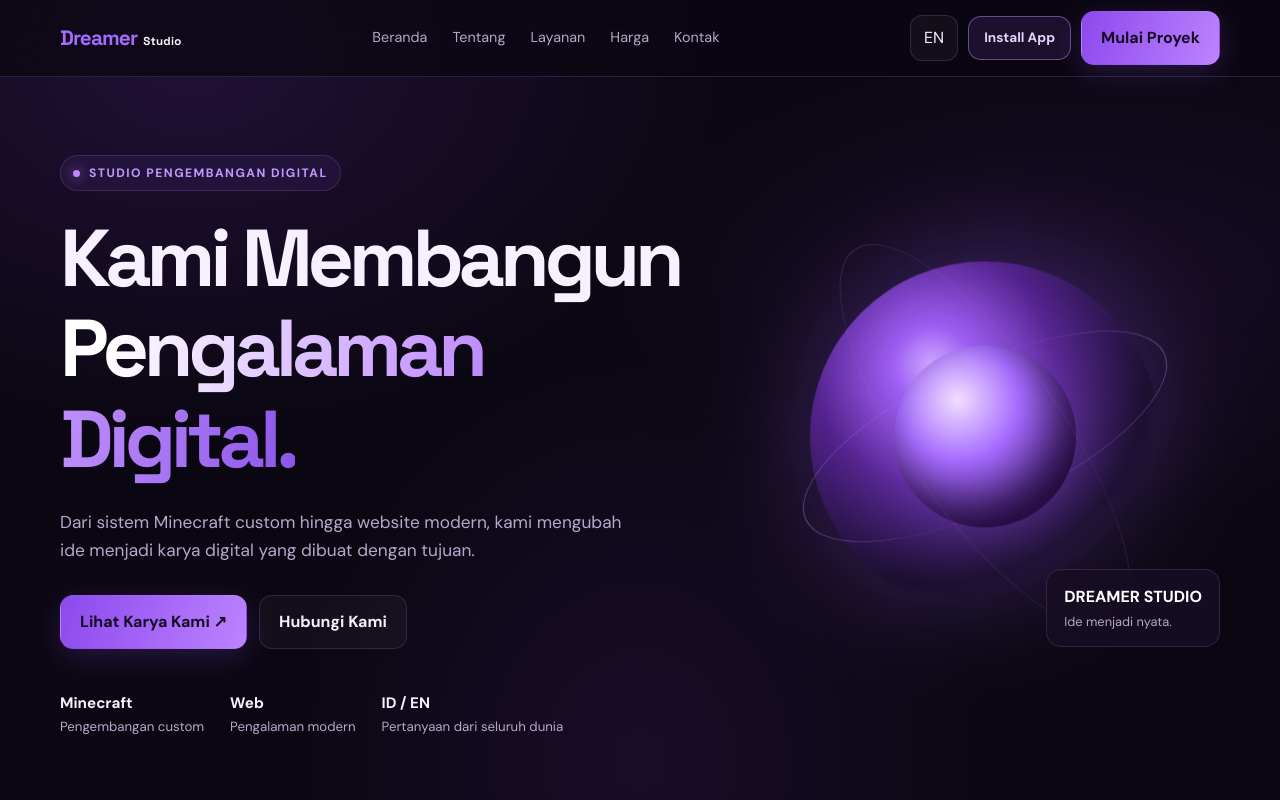
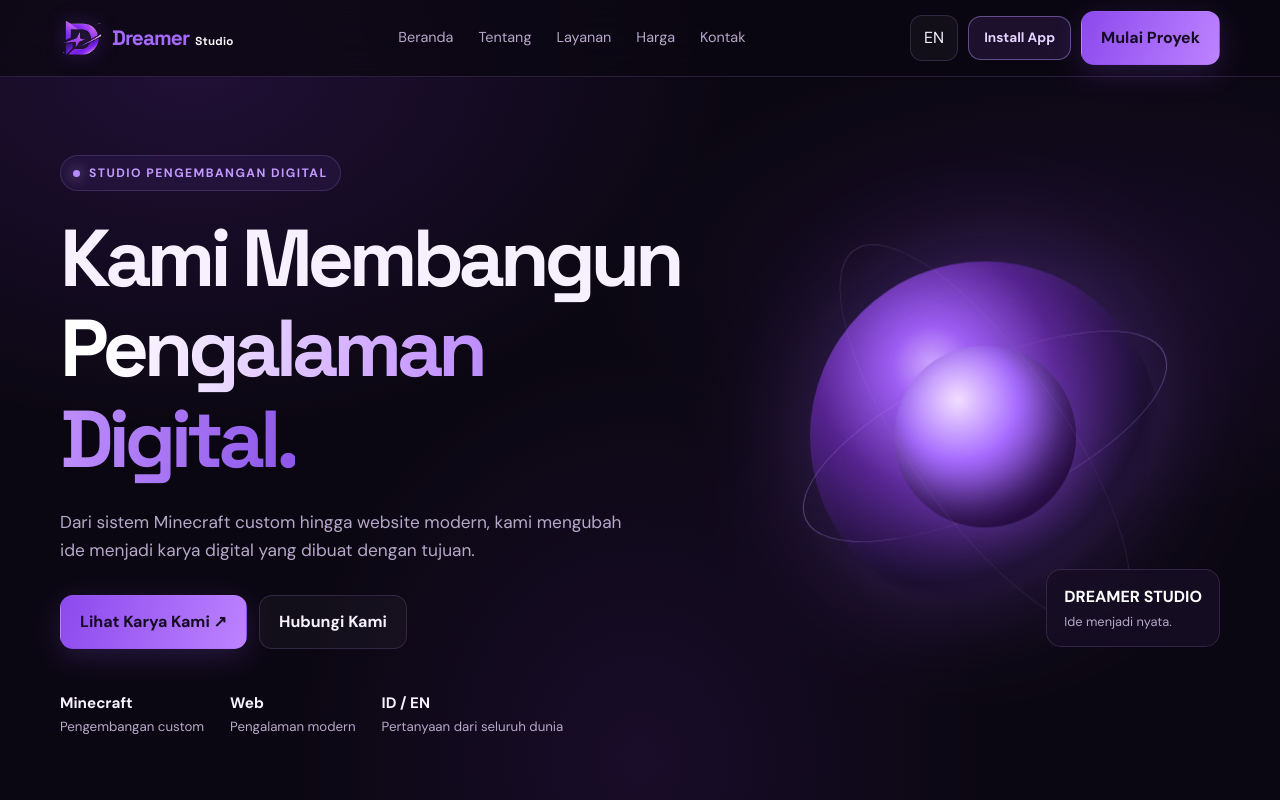
Before and after one commit to DreamerThatDeath/dreamer-studio, a plain HTML site: page index.html in a window 1280 px wide. Shown: the top 800 px of the page. Drawn offline with Linux system fonts and the light colour scheme.

Commit message:
Add logo image to brand link in header

```diff
--- a/index.html
+++ b/index.html
@@ -32,6 +32,7 @@
     .topbar{position:fixed;z-index:20;top:0;left:0;right:0;background:rgba(11,7,18,.76);backdrop-filter:blur(18px);border-bottom:1px solid var(--line)}
     .nav{height:76px;display:flex;align-items:center;justify-content:space-between;gap:20px}
     .brand{display:inline-flex;align-items:center;gap:9px;font-family:'Space Grotesk',sans-serif;font-weight:700;white-space:nowrap;letter-spacing:0}
+    .brand-logo{width:43px;height:38px;object-fit:contain;filter:drop-shadow(0 0 10px rgba(155,92,255,.35))}
     .brand-name{display:inline-flex;align-items:baseline;gap:6px}
     .brand-main{color:#a66aff;font-size:1.3rem;font-weight:700;letter-spacing:-.045em}
     .brand-sub{color:#fff;font-size:.72rem;font-weight:700;letter-spacing:.025em}
@@ -266,7 +267,7 @@
 <body>
   <header class="topbar">
     <div class="container nav">
-      <a class="brand" href="#home" aria-label="Dreamer Studio"><span class="brand-name"><span class="brand-main">Dreamer</span><span class="brand-sub">Studio</span></span></a>
+      <a class="brand" href="#home" aria-label="Dreamer Studio"><img class="brand-logo" src="./DreamerStudio.png" alt="DREAMER STUDIO logo"><span class="brand-name"><span class="brand-main">Dreamer</span><span class="brand-sub">Studio</span></span></a>
       <nav class="navlinks" id="navlinks">
         <a href="#home" data-i18n="navHome">Home</a>
         <a href="#about" data-i18n="navAbout">About</a>
```
